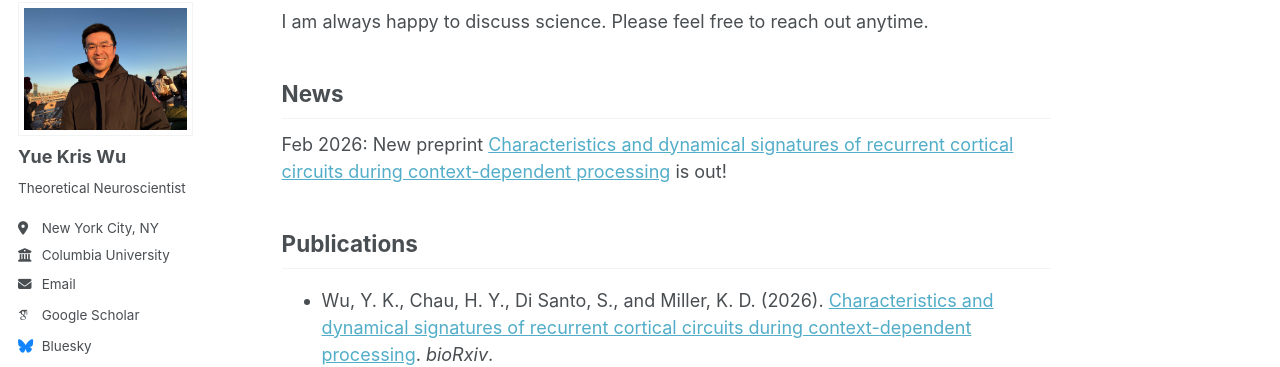
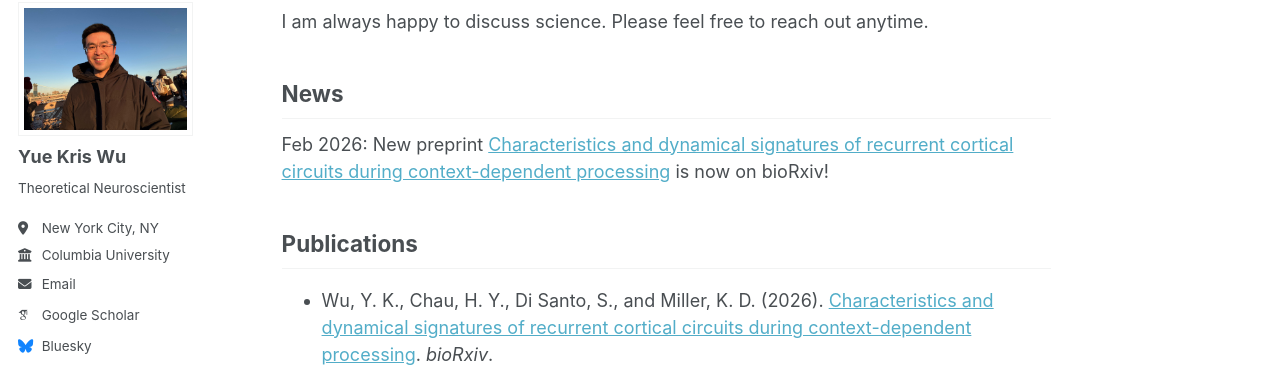
Before and after one commit to yuekriswu/yuekriswu.github.io, a Jekyll site: the page built from _pages/about.md, in a window 1280 px wide and 900 px high, scrolled down 701 px. Shown: the part 99-466 px from the top of the window. Built offline with Jekyll 4.4.1, drawn with Linux system fonts in a browser that asks for light colours; emoji names are drawn with the system emoji font; some web fonts are replaced; a script bundle is joined from its source files by our own code; library files that are not in the unit come from our copies.

Commit message:
Change publication status to 'now on bioRxiv'
Updated the news section to reflect the publication status.

```diff
--- a/_pages/about.md
+++ b/_pages/about.md
@@ -24,7 +24,7 @@
 
 News
 ------
-Feb 2026: New preprint [Characteristics and dynamical signatures of recurrent cortical circuits during context-dependent processing](https://www.biorxiv.org/content/10.64898/2026.02.06.704473v1) is out!
+Feb 2026: New preprint [Characteristics and dynamical signatures of recurrent cortical circuits during context-dependent processing](https://www.biorxiv.org/content/10.64898/2026.02.06.704473v1) is now on bioRxiv!
 
 Publications
 ------
```
